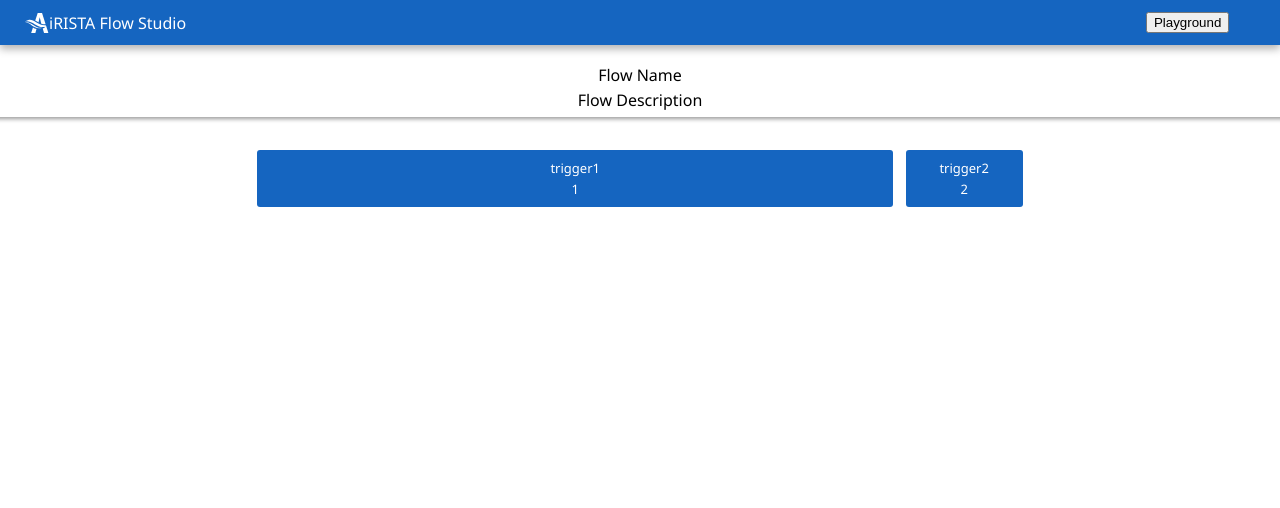
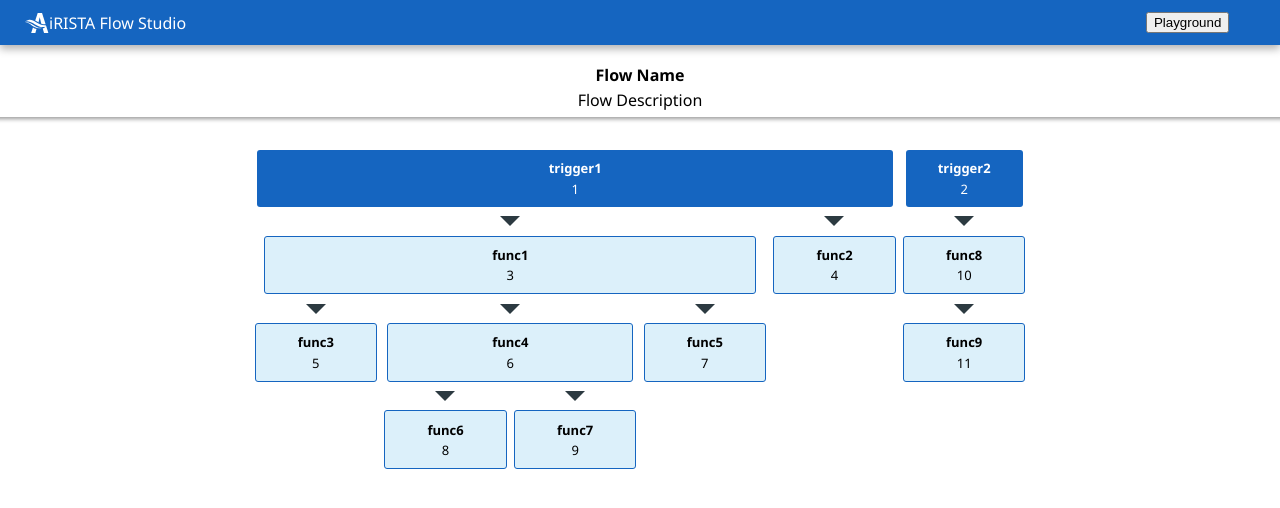
Before and after one commit to christianheuchert/AiristaFlows, an Angular app in the folder AiristaFlows/: page /playground in a window 1280 px wide. Shown: the top 508 px of the page. Built offline with nearby package versions, Linux system fonts and the light colour scheme.

Commit message:
work on tree display

```diff
--- a/AiristaFlows/src/app/playground/playground.component.html
+++ b/AiristaFlows/src/app/playground/playground.component.html
@@ -1,14 +1,26 @@
 <div class="shell">
     <div class="flow-header">
-        <p>Flow Name</p>
-        <p>Flow Description</p>
+        <p class="name">Flow Name</p>
+        <p class="description">Flow Description</p>
     </div>
 
     <div class="flow-grid" [style.grid-template-columns]="getGridColumns()">
         <div *ngFor="let trigger of flow.Triggers"
         class="trigger" [style.grid-column]="getTriggerWidth(trigger.Id)">
-            <p>{{trigger.Name}}</p>
-            <p>{{trigger.Id}}</p>
+            <p class="name">{{trigger.Name}}</p>
+            <p class="description">{{trigger.Id}}</p>
+        </div>
+        <div class="functions" *ngFor="let function of flow.Functions"
+        [style.grid-column-start]="getFunctionColStart(function.Id)"
+        [style.grid-column-end]="getFunctionWidth(function.Id)"
+        [style.grid-row-start]="getFunctionRowStart(function.Id)"
+        >
+            <div class="arrow-down"></div>
+            <div class="function">
+                <p class="name">{{function.Name}}</p>
+                <p class="description">{{function.Id}}</p>
+            </div>
+
         </div>
     </div>
 
--- a/AiristaFlows/src/app/playground/playground.component.scss
+++ b/AiristaFlows/src/app/playground/playground.component.scss
@@ -21,8 +21,9 @@
     display: grid;
     width: 60%;
     gap: 10px;
+    row-gap: 0px;
+}
 
-}
 .trigger{
     cursor: pointer;
     position: relative;
@@ -34,61 +35,47 @@
     text-align: center;
     color: white;
 }
-
-.test{
-    grid-column: span 4;
-    background-color: #1565c0;
-}
-
-
-.trigger-row{
-    display: flex;
-    width: 70%;
-    justify-content: center;
-}
-.triggers{
-    display: flex;
-    flex-direction: column;
-    justify-content: center;
-    align-items: center;
-    width: 15em;
-}
-
 .trigger:hover {
     color: #2c3a41;
     background-color: #e6e6e6;
     left: .1em;
 }
 
-.function-list{
-    display: flex;
-    flex-direction: column;
-    width: 70%;
-    justify-content: center;
-    align-items: center;
-}
 .functions{
     display: flex;
     flex-direction: column;
     justify-content: center;
     align-items: center;
-    width: 15em;
+    margin: 0 .2em 0 .2em;
 }
 .function{
     cursor: pointer;
     position: relative;
-    border: 2px solid #1565c0;
+    border: 1px solid #1565c0;
+    background-color: #dcf0fa;
     border-radius: 3px;
     padding: .5em;
     margin: .1em;
     font-size: small;
     text-align: center;
-    width: 15em;
+    width: 95%;
 }
 .function:hover {
     color: #2c3a41;
     background-color: #e6e6e6;
     left: .1em;
+}
+
+.arrow-down {
+    display: flex;
+    justify-content: center;
+    align-items: center;
+    width: 0;
+    height: 0;
+    border-left: 10px solid transparent;
+    border-right: 10px solid transparent;
+    border-top: 10px solid #2c3a41;
+    margin:.5em;
 }
 
 /* name and description styles */
@@ -125,14 +112,3 @@ button.selected {
     background-color: #1565c0;
     color: white;
 }
-
-.arrow-down {
-justify-content: center;
-align-items: center;
-width: 0;
-height: 0;
-border-left: 10px solid transparent;
-border-right: 10px solid transparent;
-border-top: 10px solid rgb(25, 123, 129);
-margin:1rem;
-}
--- a/AiristaFlows/src/app/playground/playground.component.ts
+++ b/AiristaFlows/src/app/playground/playground.component.ts
@@ -17,13 +17,15 @@ export class PlaygroundComponent implements OnInit{
   func6 = { Id: 8, Name: "func6", Input: 6, Output: "func6" };
   func7 = { Id: 9, Name: "func7", Input: 6, Output: "func7"};
   func8 = { Id: 10, Name: "func8", Input: 2, Output: "func8"};
+  func9 = { Id: 11, Name: "func9", Input: 10, Output: "func9"};
 
   flow = {Triggers: [this.trigger1, this.trigger2],
     Functions: [this.func1, this.func2, this.func3, this.func4,
-      this.func5, this.func6, this.func7, this.func8]};
+      this.func5, this.func6, this.func7, this.func8, this.func9]};
 
-  answer = [{1:[3, 4]}, {2: [10]}, {3:[5, 6, 7]}, {6:[8, 9]}]
+  answer = [{1:[3, 4]}, {2: [10]}, {3:[5, 6, 7]}, {6:[8, 9]}, {10:[11]}]
   tree = new Map<number, number[]>();
+  treeGrid: Array<TreeNode> = [];
 
   ngOnInit(): void {
     this.tree = this.getTree()
@@ -31,12 +33,15 @@ export class PlaygroundComponent implements OnInit{
     console.log("depth: ", this.getTreeDepth(this.flow.Triggers[0].Id))
     console.log("span: ", this.getTreeSpan(this.flow.Triggers[0].Id))
 
+    this.treeGrid = this.calculateTreeGrid()
+    console.log("treeGrid: ", this.treeGrid)
+
     // const nestedDivs = this.htmlTree()
     // console.log("html", nestedDivs)
     // const flowHeaderDiv = document.querySelector(".flow-header");
     // flowHeaderDiv?.appendChild(nestedDivs);
 
-    console.log(this.getTriggerWidth(1))
+    // console.log(this.getTriggerWidth(1))
   }
 
   // generates map of flow triggers/branches tree
@@ -57,13 +62,11 @@ export class PlaygroundComponent implements OnInit{
     });
     return tree
   }
-  // returns depth for passed trigger
+  // returns depth for given node
   getTreeDepth(startNode:number): number {
     let maxDepth = 1;
     var tree = this.tree
-
     checkChildren(startNode)
-
     return maxDepth;
     // recursive helper function
     function checkChildren(key:number){
@@ -79,9 +82,7 @@ export class PlaygroundComponent implements OnInit{
   getTreeSpan(startNode:number): number {
     let span = 0;
     var tree = this.tree
-
     checkChildren(startNode)
-
     return span;
     // recursive helper function
     function checkChildren(key:number){
@@ -94,9 +95,52 @@ export class PlaygroundComponent implements OnInit{
     }
   }
 
-  // width of whole flow
+  calculateTreeGrid(): TreeNode[]{
+    // make Grid Array
+    var gridArr: Array<TreeNode> = [];
+    var gridY = 1 // value for y
+    var gridX = 0 // value for x
+    var prevTriggerSpan = 0 // width of previous trigger
+    // recursive helper function
+    const checkChildren = (key:number) => {
+      const children = this.tree.get(key);
+      if (children){
+        children.forEach((child:number) => {
+          let newTreeNode: TreeNode = {
+            id: child,
+            x: gridX,
+            y: gridY,
+            w: this.getTreeSpan(child)
+          }
+          gridArr.push(newTreeNode)
+          gridX += newTreeNode.w // save row x pos
+        })
+        gridY++
+        gridX = prevTriggerSpan // reset x but keep track of prev trigger tree width
+        children.forEach((child:number)=>
+        checkChildren(child))
+      }else{
+        gridX++ // if no children take up one space
+      }
+    }
+
+    // for each trigger start tree
+    this.flow.Triggers.forEach(trigger=>{
+      checkChildren(trigger.Id) // start at root
+      gridY = 1 // reset height
+      prevTriggerSpan = this.getTreeSpan(trigger.Id) // x pos start after prev trigger width
+      gridX = prevTriggerSpan
+    })
+
+    return gridArr
+  }
+
+
+
+
+  // set width of flow display grid
   getGridColumns():string{
-    let treeWidth = 0
+    let treeWidth = 0 // add width of all root nodes ie triggers
     this.flow.Triggers.forEach((trigger:Trigger)=>{
       treeWidth+=this.getTreeSpan(trigger.Id)
     })
@@ -107,64 +151,79 @@ export class PlaygroundComponent implements OnInit{
     return `span ${triggerWidth}`;
   }
 
-  htmlTree2(){
-    //make trigger root nodes first
-    this.flow.Triggers.forEach((trigger:Trigger)=>{
-
-    })
+  getFunctionColStart(funcId:number):number{
+    const node = this.treeGrid.find(node => node.id == funcId )
+    if (node){return node.x +1 }
+    else{return 0}
+  }
+  getFunctionRowStart(funcId:number):number{
+    const node = this.treeGrid.find(node => node.id == funcId )
+    if (node){return node.y +1 }
+    else{return 0}
+  }
+  getFunctionWidth(funcId:number):number{
+    const node = this.treeGrid.find(node => node.id == funcId )
+    if (node){return node.x + node.w +1}
+    else{return 0}
   }
 
+  // htmlTree():HTMLElement{
+  //   var tree = this.tree
+  //   const rootDiv = document.createElement("div");
+  //   rootDiv.innerHTML = `
+  //   <div class="trigger">
+  //     <p>Id: ${this.flow.Triggers[0].Id}</p>
+  //     <p>Name: ${this.flow.Triggers[0].Name}</p>
+  //   </div>`
+  //   let currentDiv = rootDiv;
 
-  htmlTree():HTMLElement{
-    var tree = this.tree
-    const rootDiv = document.createElement("div");
-    rootDiv.innerHTML = `
-    <div class="trigger">
-      <p>Id: ${this.flow.Triggers[0].Id}</p>
-      <p>Name: ${this.flow.Triggers[0].Name}</p>
-    </div>`
-    let currentDiv = rootDiv;
+  //   let depth = this.getTreeDepth(this.flow.Triggers[0].Id)
+  //   if (depth <= 0) {
+  //     throw new Error("Depth should be greater than 0.");
+  //   }
 
-    let depth = this.getTreeDepth(this.flow.Triggers[0].Id)
-    if (depth <= 0) {
-      throw new Error("Depth should be greater than 0.");
-    }
+  //   this.createChild(this.flow.Triggers[0].Id, currentDiv)
 
-    this.createChild(this.flow.Triggers[0].Id, currentDiv)
+  //   return rootDiv;
+  // }
+  // createChild(key:number, currentDiv:any){
+  //   const children = this.tree.get(key);
+  //   if (children){
+  //     children.forEach((child:number) => {
+  //       const childDiv = document.createElement('div');
+  //       let func = this.flow.Functions.find((obj:any) => obj.Id == child)
+  //       childDiv.innerHTML = `
+  //       <div class="function">
+  //         <p>Id: ${func?.Id}</p>
+  //         <p>Name: ${func?.Name}</p>
+  //       </div>`
+  //       currentDiv.appendChild(childDiv);
+  //       currentDiv = childDiv;
+  //       this.createChild(child, currentDiv)
+  //     })
+  //   }
+  // }
 
-    return rootDiv;
-  }
-  createChild(key:number, currentDiv:any){
-    const children = this.tree.get(key);
-    if (children){
-      children.forEach((child:number) => {
-        const childDiv = document.createElement('div');
-        let func = this.flow.Functions.find((obj:any) => obj.Id == child)
-        childDiv.innerHTML = `
-        <div class="function">
-          <p>Id: ${func?.Id}</p>
-          <p>Name: ${func?.Name}</p>
-        </div>`
-        currentDiv.appendChild(childDiv);
-        currentDiv = childDiv;
-        this.createChild(child, currentDiv)
-      })
-    }
-  }
+  // renderObject(object: Trigger | Func) {
+  //   const div = document.createElement('div');
 
-  renderObject(object: Trigger | Func) {
-    const div = document.createElement('div');
+  //   div.innerHTML = `
+  //   <div class="function">
+  //     <p>Id: ${object.Id}</p>
+  //     <p>Name: ${object.Name}</p>
+  //   </div>`
 
-    div.innerHTML = `
-    <div class="function">
-      <p>Id: ${object.Id}</p>
-      <p>Name: ${object.Name}</p>
-    </div>`
-
-    document.body.appendChild(div);
-  }
+  //   document.body.appendChild(div);
+  // }
 
 
+}
+
+interface TreeNode {
+  id: number;
+  x: number;
+  y: number;
+  w: number;
 }
 
 interface Trigger {
```
